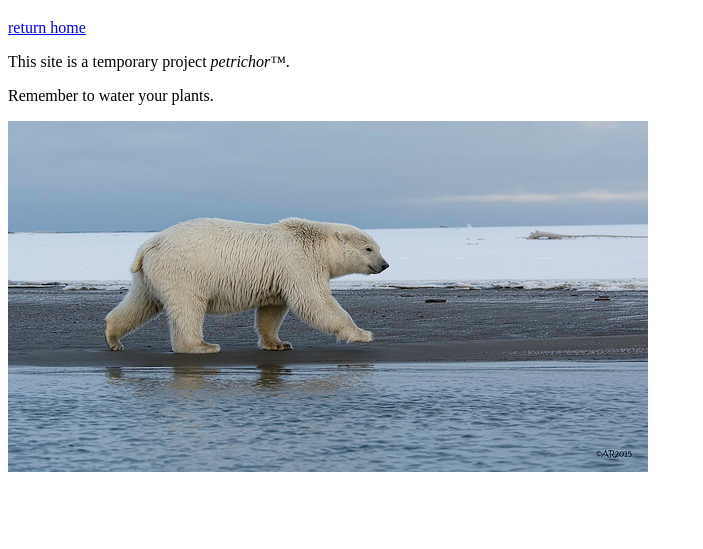
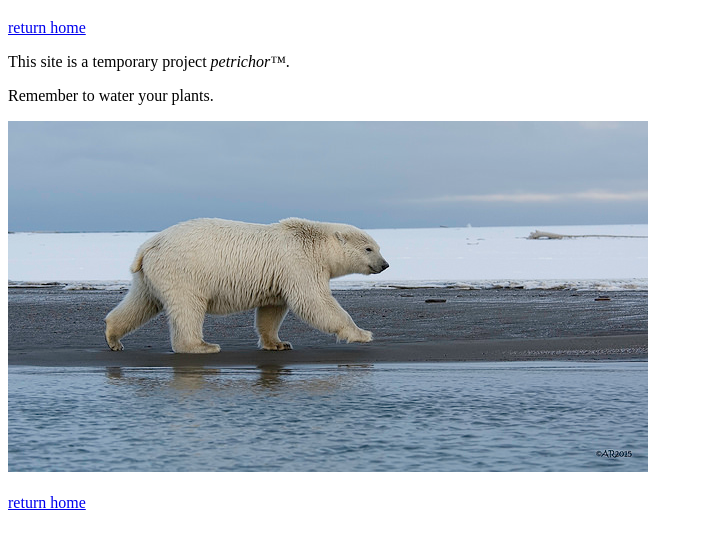
Before and after one commit to cynful/petrichor, a plain HTML site: page about.html in a window 1280 px wide. Shown: the part 61-610 px from the top of the page, without its empty margins (0-703 px from the left). Drawn offline with Linux system fonts and the light colour scheme.

Commit message:
checking breakline

```diff
--- a/about.html
+++ b/about.html
@@ -9,6 +9,7 @@
         <a href="index.html">return home</a>
         <p>This site is a temporary project <em>petrichor™</em>.</p>
         <p>Remember to water your plants.</p>
-        <img src="images/polar_bear.jpg" alt="Polar bear">
+        <img src="images/polar_bear.jpg" alt="Polar bear"><br><br>
+        <a href="index.html">return home</a>
     </body>
 </html>
```
